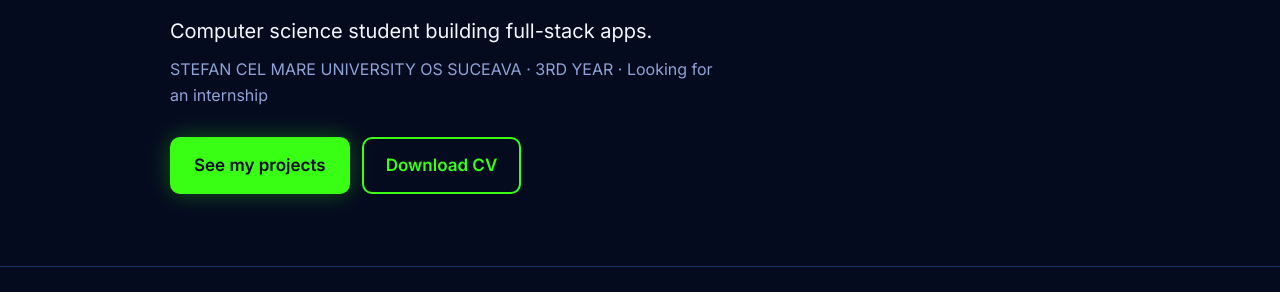
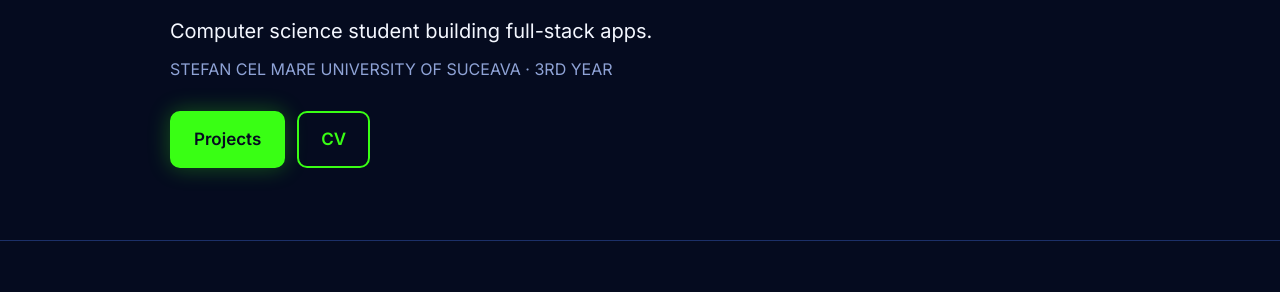
Before and after one commit to Njorogeted/Njorogeted.github.io, a plain HTML site: page index.html in a window 1280 px wide. Shown: the part 430-722 px from the top of the page. Drawn offline with Linux system fonts and the light colour scheme; a web font is replaced by a local one.

Commit message:
Update index.html
minor improvements

```diff
--- a/index.html
+++ b/index.html
@@ -100,10 +100,10 @@ footer{padding:28px 0 40px;color:var(--dim);font-size:14px;border-top:1px solid
   <header class="hero" id="top">
     <h1>PROJECT<br><span>PORTFOLIO</span></h1>
     <p>Computer science student building full-stack apps.</p>
-    <p class="meta"> STEFAN CEL MARE UNIVERSITY OS SUCEAVA · 3RD YEAR · Looking for an internship</p>
+    <p class="meta"> STEFAN CEL MARE UNIVERSITY OF SUCEAVA · 3RD YEAR</p>
     <div class="btns">
-      <a class="btn primary" href="#projects">See my projects</a>
-      <a class="btn ghost" href="CV_ted.pdf">Download CV</a>
+      <a class="btn primary" href="#projects">Projects</a>
+      <a class="btn ghost" href="CV_ted.pdf">CV</a>
     </div>
   </header>
 </div>
```
